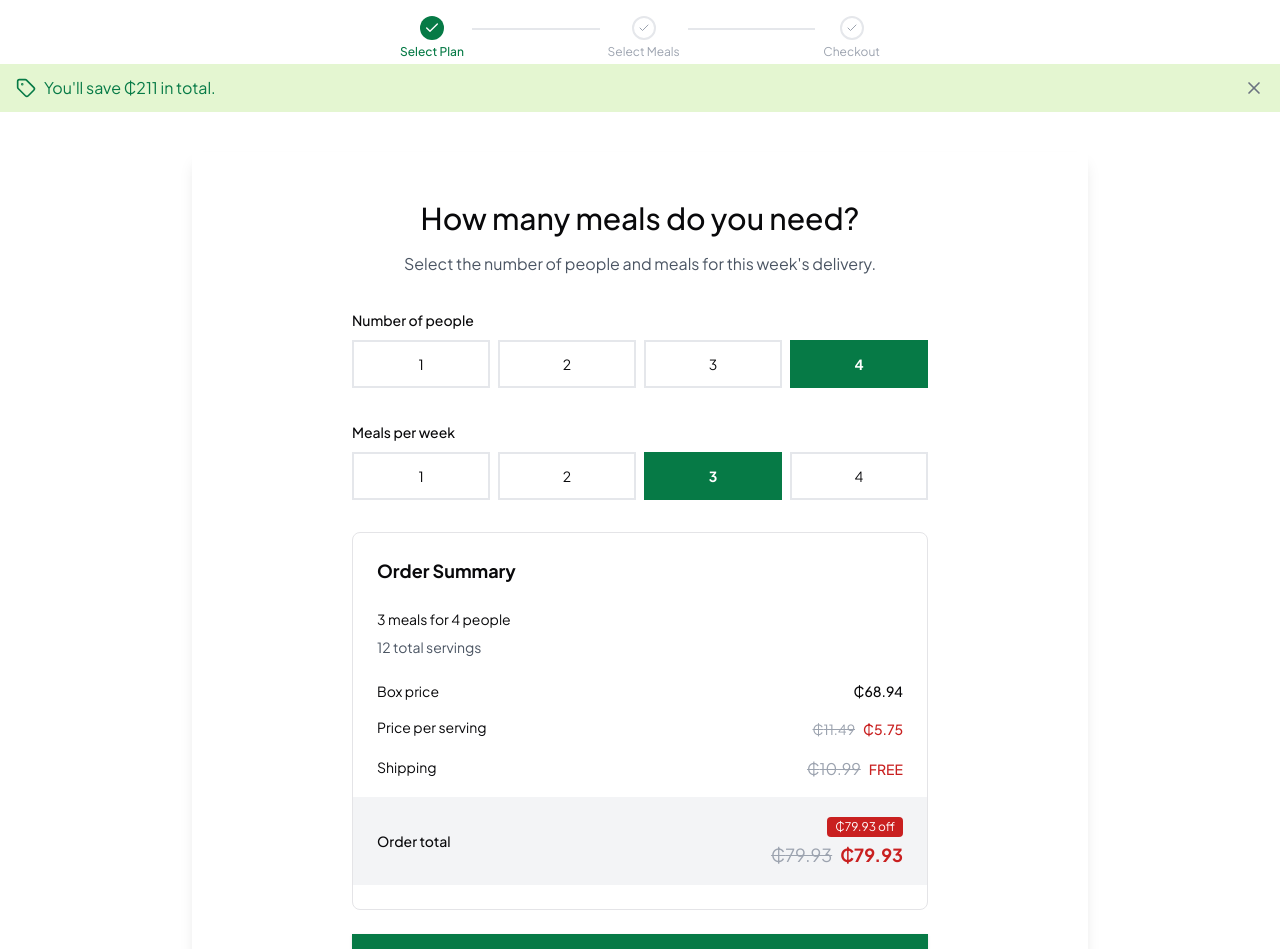
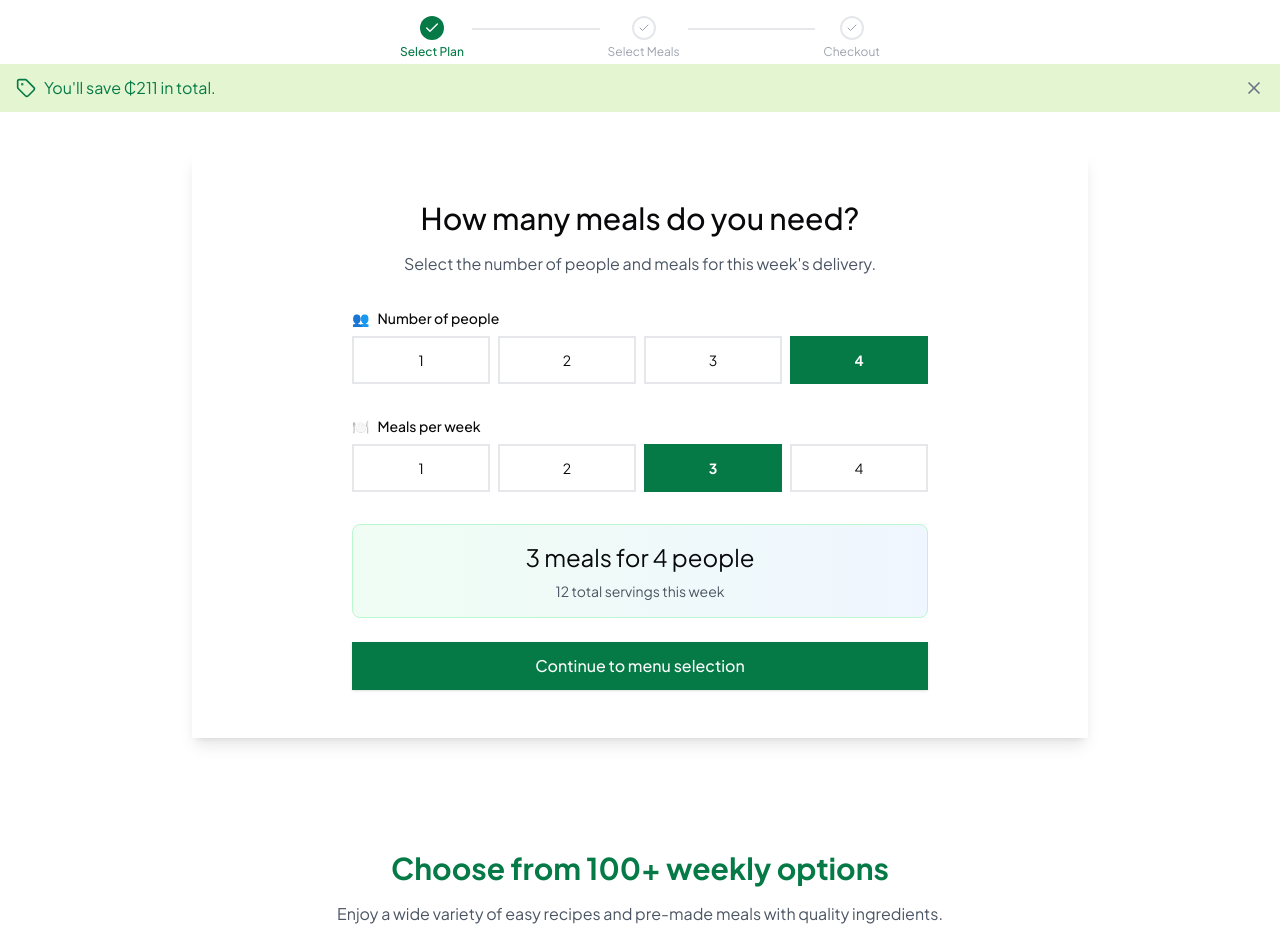
Before and after one commit to huntdavid175/home_kitchen_original, a Next.js app: page /subscribe in a window 1280 px wide. Shown: the top 949 px of the page. Built offline with nearby package versions, Linux system fonts and the light colour scheme.

Commit message:
payment process now handled on the server with the order creation

```diff
--- a/components/Registration/DeliveryForm.tsx
+++ b/components/Registration/DeliveryForm.tsx
@@ -2,7 +2,15 @@
 
 import Image from "next/image";
 import { useState, useEffect } from "react";
-import { Check, Truck, MapPin, Phone, User, CreditCard } from "lucide-react";
+import {
+  Check,
+  Truck,
+  MapPin,
+  Phone,
+  User,
+  CreditCard,
+  Calendar,
+} from "lucide-react";
 import { useForm } from "react-hook-form";
 import { zodResolver } from "@hookform/resolvers/zod";
 import * as z from "zod";
@@ -43,6 +51,7 @@ const deliverySchema = z.object({
   city: z.string().min(2, "Please enter a valid city"),
   zipCode: z.string().min(5, "Please enter a valid ZIP code"),
   phone: z.string().min(10, "Please enter a valid phone number"),
+  deliveryDate: z.string().min(1, "Please select a delivery date"),
   deliveryInstruction: z.string().optional(),
   sameAsBilling: z.boolean().default(true),
 });
@@ -105,6 +114,7 @@ export default function DeliveryForm({
       city: "",
       zipCode: "",
       phone: "",
+      deliveryDate: "",
       deliveryInstruction: "concierge",
       sameAsBilling: true,
     },
@@ -138,10 +148,7 @@ export default function DeliveryForm({
       const subscriptionPayload = {
         meals_per_week: mealPlan.mealsPerWeek,
         people_count: mealPlan.people,
-        // price: mealPlan.prices.firstBoxTotal.toString(),
-        // preferred_delivery_day: "Monday", // Hardcoded as requested
-        // next_delivery_date: "2024-03-25", // Hardcoded as requested
-        delivery_date: "2024-03-18", // Hardcoded as requested
+        delivery_date: form.getValues().deliveryDate,
         delivery_instruction: form.getValues().deliveryInstruction,
         delivery_address: `${form.getValues().address1}, ${
           form.getValues().address2
@@ -206,13 +213,13 @@ export default function DeliveryForm({
       console.log("Order ID:", orderResponse);
 
       // Then process the payment
-      const paymentResponse = await makePaymentIntent();
-      console.log("Paymentintent response:", paymentResponse);
+      // const paymentResponse = await makePaymentIntent();
+      // console.log("Paymentintent response:", paymentResponse);
 
-      if (paymentResponse.status === true && paystackHandler) {
+      if (orderResponse.payment.paystack.status === true && paystackHandler) {
         try {
           const response = await paystackHandler.resumeTransaction(
-            paymentResponse.data.access_code,
+            orderResponse.payment.paystack.data.access_code,
             {
               onSuccess: () => {
                 try {
@@ -554,6 +561,43 @@ export default function DeliveryForm({
                           </FormItem>
                         )}
                       />
+                    </div>
+
+                    {/* Delivery Information */}
+                    <div className="space-y-6">
+                      <div className="flex items-center gap-3 mb-6">
+                        <Calendar className="w-5 h-5 text-gray-600" />
+                        <h3 className="text-lg font-semibold text-gray-900">
+                          Delivery Information
+                        </h3>
+                      </div>
+
+                      <FormField
+                        control={form.control}
+                        name="deliveryDate"
+                        render={({ field }) => (
+                          <FormItem>
+                            <FormLabel className="text-sm font-medium text-gray-700">
+                              Delivery Date *
+                            </FormLabel>
+                            <FormControl>
+                              <div className="relative">
+                                <Input
+                                  {...field}
+                                  type="date"
+                                  placeholder="Select delivery date"
+                                  className="h-12 px-4 border-gray-300 focus:border-blue-500 focus:ring-blue-500"
+                                />
+                                {!form.formState.errors.deliveryDate &&
+                                  field.value && (
+                                    <Check className="absolute right-3 top-3 h-6 w-6 text-green-600" />
+                                  )}
+                              </div>
+                            </FormControl>
+                            <FormMessage />
+                          </FormItem>
+                        )}
+                      />
 
                       <FormField
                         control={form.control}
@@ -617,41 +661,36 @@ export default function DeliveryForm({
                     />
                     <div>
                       <h3 className="font-semibold text-sm text-gray-900">
-                        5 meals for 4 people per week
+                        {mealPlan.mealsPerWeek}{" "}
+                        {mealPlan.mealsPerWeek === 1 ? "meal" : "meals"} for{" "}
+                        {mealPlan.people}{" "}
+                        {mealPlan.people === 1 ? "person" : "people"} per week
                       </h3>
                       <p className="text-xs text-gray-600 mt-1">
-                        20 servings at{" "}
-                        <span className="line-through">$9.99</span>{" "}
-                        <span className="text-red-600 font-semibold">
-                          ₵5.00
-                        </span>{" "}
-                        each
+                        {mealPlan.mealsPerWeek * mealPlan.people} total servings
                       </p>
                     </div>
                   </div>
 
                   <div className="space-y-3 pt-4 border-t">
                     <div className="flex justify-between text-sm">
-                      <span className="text-gray-600">Box price</span>
+                      <span className="text-gray-600">Meals total</span>
                       <span className="font-semibold text-gray-900">
-                        ₵199.80
+                        ₵
+                        {cartItems
+                          .reduce(
+                            (total, item) =>
+                              total +
+                              item.price * item.quantity * mealPlan.people,
+                            0
+                          )
+                          .toFixed(2)}
                       </span>
                     </div>
                     <div className="flex justify-between text-sm">
                       <span className="text-gray-600">Shipping</span>
-                      <div className="flex items-center gap-2">
-                        <span className="line-through text-gray-400">
-                          ₵10.99
-                        </span>
-                        <span className="text-green-600 font-semibold">
-                          FREE
-                        </span>
-                      </div>
-                    </div>
-                    <div className="flex justify-between text-sm">
-                      <span className="text-red-600">Discount</span>
-                      <span className="text-red-600 font-semibold">
-                        ₵110.89
+                      <span className="text-gray-500 text-xs">
+                        Paid at delivery
                       </span>
                     </div>
                   </div>
@@ -659,14 +698,19 @@ export default function DeliveryForm({
                   <div className="pt-4 border-t">
                     <div className="flex justify-between items-center">
                       <span className="font-bold text-gray-900">
-                        First box total
+                        Order total
                       </span>
                       <div className="text-right">
-                        <span className="line-through text-gray-400 mr-2">
-                          ₵210.79
-                        </span>
                         <span className="text-2xl font-bold text-red-600">
-                          ₵99.90
+                          ₵
+                          {cartItems
+                            .reduce(
+                              (total, item) =>
+                                total +
+                                item.price * item.quantity * mealPlan.people,
+                              0
+                            )
+                            .toFixed(2)}
                         </span>
                       </div>
                     </div>
--- a/components/Subscription/MealPlanSelection.tsx
+++ b/components/Subscription/MealPlanSelection.tsx
@@ -90,7 +90,10 @@ export default function MealPlanSelection({
           {/* Selection Controls */}
           <div className="space-y-8 mb-8">
             <div className="space-y-2">
-              <label className="font-medium text-sm">Number of people</label>
+              <label className="font-medium text-sm flex items-center gap-2">
+                <span className="text-blue-600">👥</span>
+                Number of people
+              </label>
               <div className="grid grid-cols-4 gap-2">
                 {[1, 2, 3, 4].map((num) => (
                   <button
@@ -111,7 +114,10 @@ export default function MealPlanSelection({
             </div>
 
             <div className="space-y-2">
-              <label className="font-medium text-sm">Meals per week</label>
+              <label className="font-medium text-sm flex items-center gap-2">
+                <span className="text-green-600">🍽️</span>
+                Meals per week
+              </label>
               <div className="grid grid-cols-4 gap-2">
                 {[1, 2, 3, 4].map((num) => (
                   <button
@@ -132,68 +138,23 @@ export default function MealPlanSelection({
             </div>
           </div>
 
-          {/* Price Summary */}
-          <div className="bg-white border rounded-lg p-6 space-y-6">
-            <h2 className="font-bold text-lg">Order Summary</h2>
-            <div className="space-y-2">
-              <div className="text-sm">
-                {mealPlan.mealsPerWeek}{" "}
-                {mealPlan.mealsPerWeek === 1 ? "meal" : "meals"} for{" "}
-                {mealPlan.people} {mealPlan.people === 1 ? "person" : "people"}
-              </div>
-              <div className="text-gray-600 text-sm">
-                {mealPlan.mealsPerWeek * mealPlan.people} total servings
-              </div>
-            </div>
-            <div className="space-y-4">
-              <div className="flex justify-between">
-                <span className="text-sm">Box price</span>
-                <span className="font-medium text-sm">
-                  ₵{mealPlan.prices.boxPrice.toFixed(2)}
-                </span>
-              </div>
-              <div className="flex justify-between">
-                <span className="text-sm">Price per serving</span>
-                <div className="text-right">
-                  <span className="line-through text-gray-400 mr-2 text-sm">
-                    ₵{PRICE_PER_SERVING.toFixed(2)}
-                  </span>
-                  <span className="text-[#c92020] text-sm font-medium">
-                    ₵{mealPlan.prices.pricePerServing.toFixed(2)}
-                  </span>
+          {/* Quick Summary */}
+          {mealPlan.people > 0 && mealPlan.mealsPerWeek > 0 && (
+            <div className="bg-gradient-to-r from-green-50 to-blue-50 border border-green-200 rounded-lg p-4 mb-6">
+              <div className="text-center">
+                <div className="text-2xl mb-2">
+                  {mealPlan.mealsPerWeek}{" "}
+                  {mealPlan.mealsPerWeek === 1 ? "meal" : "meals"} for{" "}
+                  {mealPlan.people}{" "}
+                  {mealPlan.people === 1 ? "person" : "people"}
                 </div>
-              </div>
-              <div className="flex justify-between">
-                <span className="text-sm">Shipping</span>
-                <div className="text-right">
-                  <span className="line-through text-gray-400 mr-2">
-                    ₵{SHIPPING_COST.toFixed(2)}
-                  </span>
-                  <span className="text-[#c92020] font-medium text-sm">
-                    FREE
-                  </span>
-                </div>
-              </div>
-              <div className="bg-gray-100 -mx-6 px-6 py-4">
-                <div className="flex justify-between items-center">
-                  <span className="font-medium text-sm">Order total</span>
-                  <div className="text-right">
-                    <div className="inline-block bg-[#c92020] text-white text-xs px-2 py-0.5 rounded mb-1">
-                      ₵{mealPlan.prices.discount.toFixed(2)} off
-                    </div>
-                    <div>
-                      <span className="line-through text-gray-400 mr-2 text-lg">
-                        ₵{(mealPlan.prices.boxPrice + SHIPPING_COST).toFixed(2)}
-                      </span>
-                      <span className="text-[#c92020] font-bold text-lg">
-                        ₵{mealPlan.prices.firstBoxTotal.toFixed(2)}
-                      </span>
-                    </div>
-                  </div>
+                <div className="text-sm text-gray-600">
+                  {mealPlan.mealsPerWeek * mealPlan.people} total servings this
+                  week
                 </div>
               </div>
             </div>
-          </div>
+          )}
 
           <div className="mt-6">
             <Button
--- a/components/Subscription/OrderConfirmationPage.tsx
+++ b/components/Subscription/OrderConfirmationPage.tsx
@@ -222,7 +222,7 @@ export default function OrderConfirmationPage() {
                         {meal.quantity} × {meal.recipe.name}
                       </span>
                       <span>
-                        $
+                        ₵
                         {(Number(meal.price) * Number(meal.quantity)).toFixed(
                           2
                         )}
@@ -233,7 +233,7 @@ export default function OrderConfirmationPage() {
                 <Separator className="my-2" />
                 <div className="flex justify-between text-sm">
                   <span>Subtotal</span>
-                  <span>${subscription.total_price}</span>
+                  <span>₵{subscription.total_price}</span>
                 </div>
                 <div className="flex justify-between text-sm">
                   <span>Shipping</span>
@@ -241,7 +241,7 @@ export default function OrderConfirmationPage() {
                 </div>
                 <div className="flex justify-between font-medium">
                   <span>Total</span>
-                  <span>${subscription.total_price}</span>
+                  <span>₵{subscription.total_price}</span>
                 </div>
               </div>
             </div>
```
